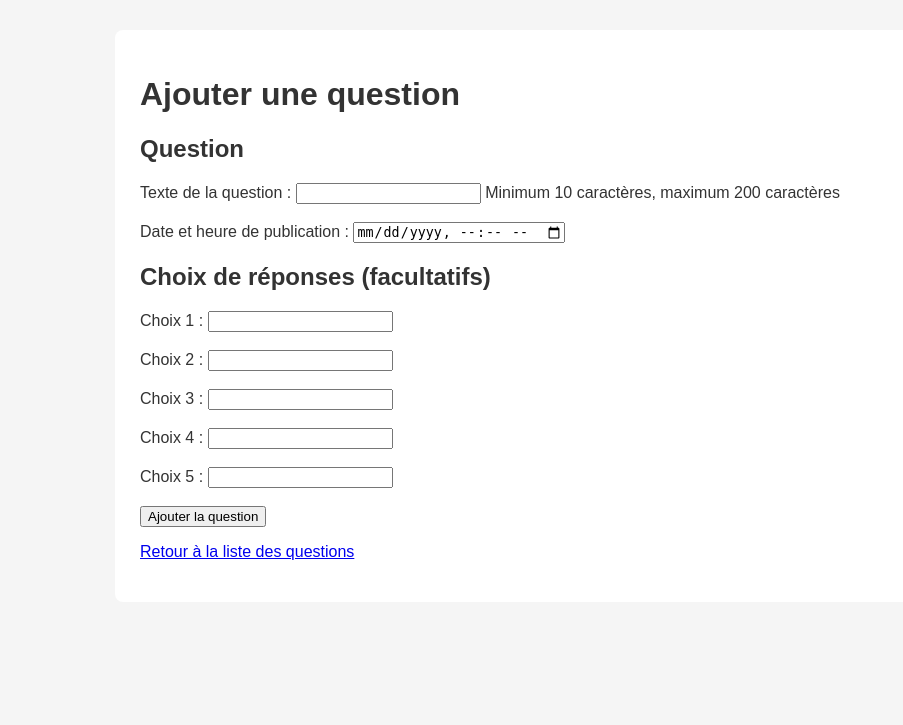
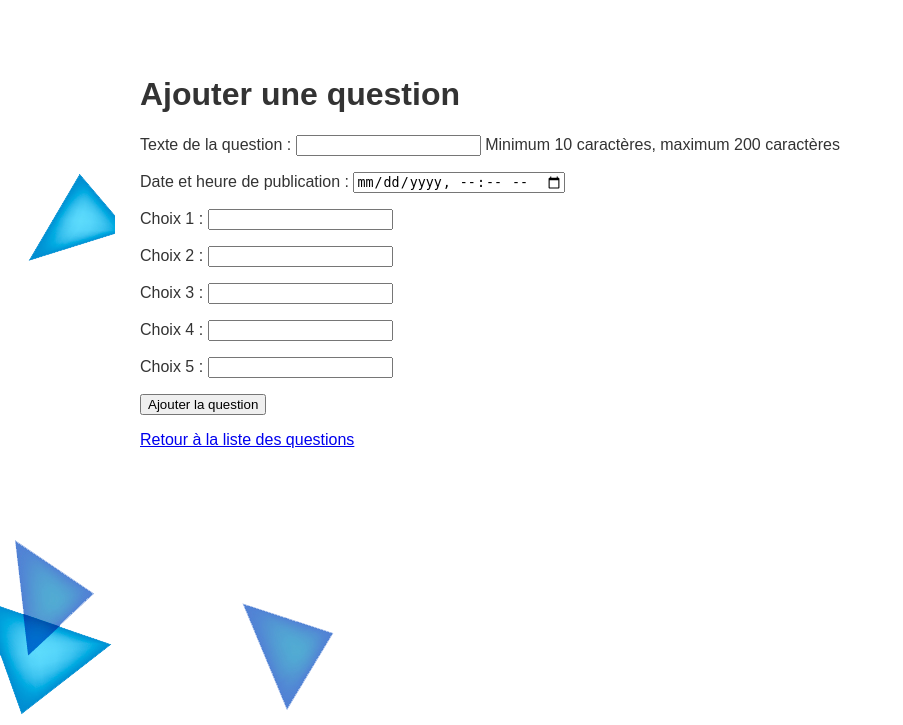
Before and after one commit to severinehmfms/django, a Django app: page /polls/ajouter/ in a window 1280 px wide. Shown: the part 54-779 px from the top of the page, without its empty margins (0-903 px from the left). Run offline with Django 5.2, Linux system fonts and the light colour scheme; the visitor is signed in with stand-in values (Sample User, id 1).

Commit message:
suppression des champs un par un pour form_as_p et correction gabarit

```diff
--- a/djangotutorial/polls/forms.py
+++ b/djangotutorial/polls/forms.py
@@ -3,10 +3,12 @@ from django.core.exceptions import ValidationError
 from django.core.validators import MinLengthValidator
 
 
+def verifier_question(value):
+    if "?" not in value:
+        raise ValidationError("La question doit contenir un point d'interrogation.")
+
+
 class QuestionForm(forms.Form):
-    def verifier_question(value):
-        if "?" not in value:
-            raise ValidationError("La question doit contenir un point d'interrogation.")
 
     question_text = forms.CharField(
         label="Texte de la question",
--- a/djangotutorial/polls/static/polls/style.css
+++ b/djangotutorial/polls/static/polls/style.css
@@ -5,3 +5,30 @@ body {
 li a {
     color: green;
 }
+
+/* Messages d'erreur des formulaires Django */
+/* Messages d'erreur en rouge */
+.errorlist {
+    color: red;
+    font-size: 0.9em;
+    list-style: none;
+    padding-left: 0;
+}
+
+/* Bordure rouge du champ qui comporte une erreur */
+p:has(.errorlist) input,
+p:has(.errorlist) textarea,
+p:has(.errorlist) select {
+    border: 2px solid red;
+}
+
+/* Bordure rouge uniquement sur les champs en erreur *//*
+input.error,
+textarea.error,
+select.error {
+    border: 2px solid red;
+}
+
+input:invalid {
+    border: 2px solid red;
+}*/
--- a/djangotutorial/polls/templates/polls/add.html
+++ b/djangotutorial/polls/templates/polls/add.html
@@ -6,7 +6,6 @@
 
 {% block header %}
     <img src="{% static 'images/banner-header.jpg' %}" alt="Bannière du site" height="50">
-
 {% endblock %}
 
 {% block main %}
@@ -31,5 +30,4 @@
 
         <input type="submit" value="Add"/>
     </form>
-
 {% endblock %}
--- a/djangotutorial/polls/templates/polls/ajouter_question.html
+++ b/djangotutorial/polls/templates/polls/ajouter_question.html
@@ -6,64 +6,16 @@
 
 {% block header %}
     <img src="{% static 'images/banner-header.jpg' %}" alt="Bannière du site" height="50">
-    <link rel="stylesheet" href="{% static 'style.css' %}">
 {% endblock %}
 
 {% block main %}
-
     <h1>Ajouter une question</h1>
-
-
-
 
     <form method="post">
 
         {% csrf_token %}
 
-    <h2>Question</h2>
-
-    {{ form.question_text.label_tag }}
-    {{ form.question_text }}
-    <span class="txt-help">  {{ form.question_text.help_text }} </span>
-    <span class="txt-error"> {{ form.question_text.errors }} </span>
-
-    <br><br>
-
-    {{ form.pub_date.label_tag }}
-    {{ form.pub_date }}
-    <span class="txt-error"> {{ form.pub_date.errors }} </span>
-
-    <h2>Choix de réponses (facultatifs)</h2>
-
-    {{ form.choice1.label_tag }}
-    {{ form.choice1 }}
-    <span class="txt-error"> {{ form.choice1.errors }} </span>
-
-    <br><br>
-
-    {{ form.choice2.label_tag }}
-    {{ form.choice2 }}
-     <span class="txt-error"> {{ form.choice2.errors }} </span>
-
-    <br><br>
-
-    {{ form.choice3.label_tag }}
-    {{ form.choice3 }}
-    <span class="txt-error"> {{ form.choice3.errors }} </span>
-
-    <br><br>
-
-    {{ form.choice4.label_tag }}
-    {{ form.choice4 }}
-    <span class="txt-error"> {{ form.choice4.errors }} </span>
-
-    <br><br>
-
-    {{ form.choice5.label_tag }}
-    {{ form.choice5 }}
-    <span class="txt-error"> {{ form.choice5.errors }} </span>
-
-    <br><br>
+        {{ form.as_p }}
 
         <button type="submit">Ajouter la question</button>
 
@@ -75,5 +27,4 @@
         </a>
     </p>
 
-
 {% endblock %}
--- a/djangotutorial/polls/templates/polls/index.html
+++ b/djangotutorial/polls/templates/polls/index.html
@@ -4,8 +4,8 @@
 
 {% block title %}Application de sondages {% endblock %}
 
+
 {% block main %}
-    <link rel="stylesheet" href="{% static 'polls/style.css' %}">
 
     <a href="{% url 'polls:add' %}">Ajouter une question (sans utiliser Form)</a>
     <br/>
--- a/djangotutorial/static/style.css
+++ b/djangotutorial/static/style.css
@@ -48,11 +48,3 @@ footer {
     color: #666;
     font-size: 0.9em;
 }
-
-span.txt-error{
-    color: red;
-}
-
-span.txt-txt-help{
-    color: green;
-}
--- a/djangotutorial/templates/base.html
+++ b/djangotutorial/templates/base.html
@@ -6,8 +6,11 @@
     <meta charset="UTF-8">
     <title>{% block title %}My amazing site{% endblock %}</title>
     <link rel="stylesheet" href="{% static 'style.css' %}">
+    <link rel="stylesheet" href="{% static 'polls/style.css' %}">
+</head>
+<body>
 
-    <header>
+<header>
         {% block header %}
             <img src="{% static 'images/banner-header.jpg' %}" alt="Bannière du site" height="150">
 
@@ -32,8 +35,6 @@
 
         {% endblock %}
     </header>
-</head>
-<body>
 
 <main>
 {% block main %}{% endblock %}
```
Lines whose indentation alone changed are shown as unchanged.
